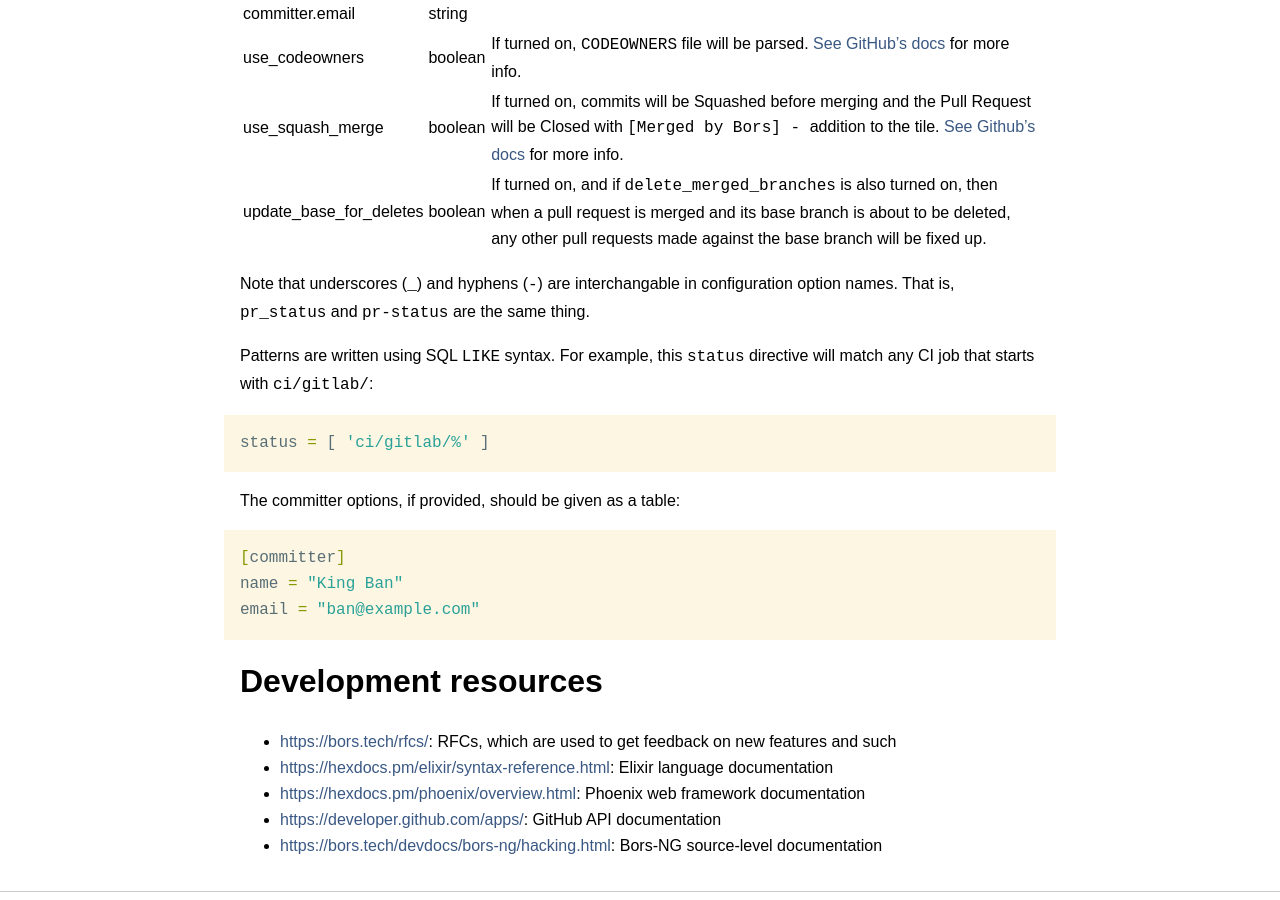
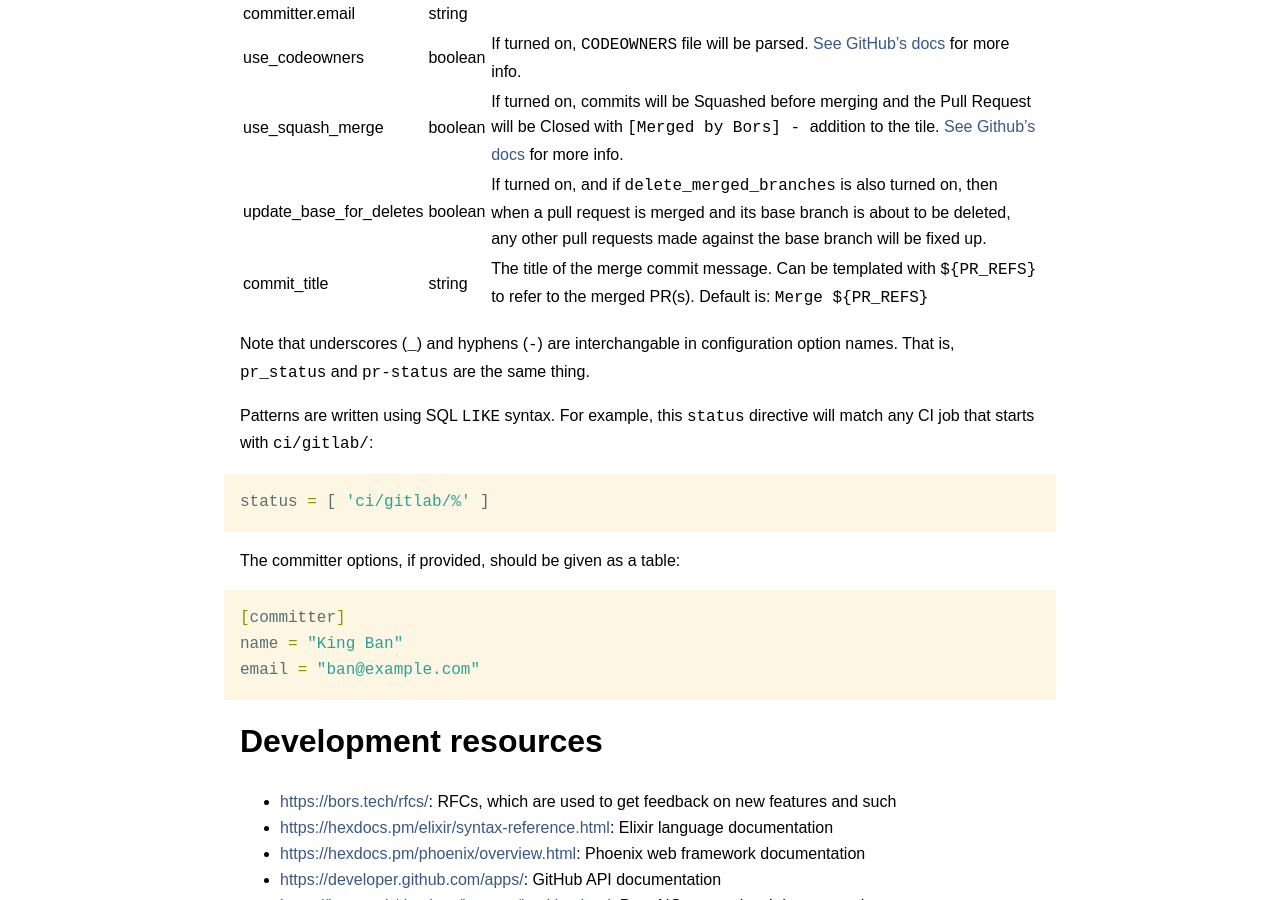
Before and after one commit to bors-ng/bors-ng.github.io, a Jekyll site: the page built from _documentation/reference.md, in a window 1280 px wide and 900 px high, scrolled down 2980 px. Built offline with Jekyll 4.4.1, drawn with Linux system fonts in a browser that asks for light colours.

Commit message:
Add commit_title to reference
The `commit_title` configuration was added with https://github.com/bors-ng/bors-ng/pull/1040

```diff
--- a/_documentation/reference.md
+++ b/_documentation/reference.md
@@ -102,6 +102,7 @@ On the other hand, bors will ignore this table if it's given [like this (with th
 | use_codeowners         | boolean     | If turned on, `CODEOWNERS` file will be parsed. [See GitHub's docs](https://help.github.com/en/articles/about-code-owners) for more info. |
 | use_squash_merge       | boolean     | If turned on, commits will be Squashed before merging and the Pull Request will be Closed with `[Merged by Bors] - ` addition to the tile. [See Github's docs](https://help.github.com/en/articles/about-pull-request-merges#squash-and-merge-your-pull-request-commits) for more info. |
 | update_base_for_deletes | boolean    | If turned on, and if `delete_merged_branches` is also turned on, then when a pull request is merged and its base branch is about to be deleted, any other pull requests made against the base branch will be fixed up. |
+| commit_title           | string      | The title of the merge commit message. Can be templated with `${PR_REFS}` to refer to the merged PR(s). Default is: `Merge ${PR_REFS}`
 
 Note that underscores (`_`) and hyphens (`-`) are interchangable in configuration option names. That is, `pr_status` and `pr-status` are the same thing.
 
```
